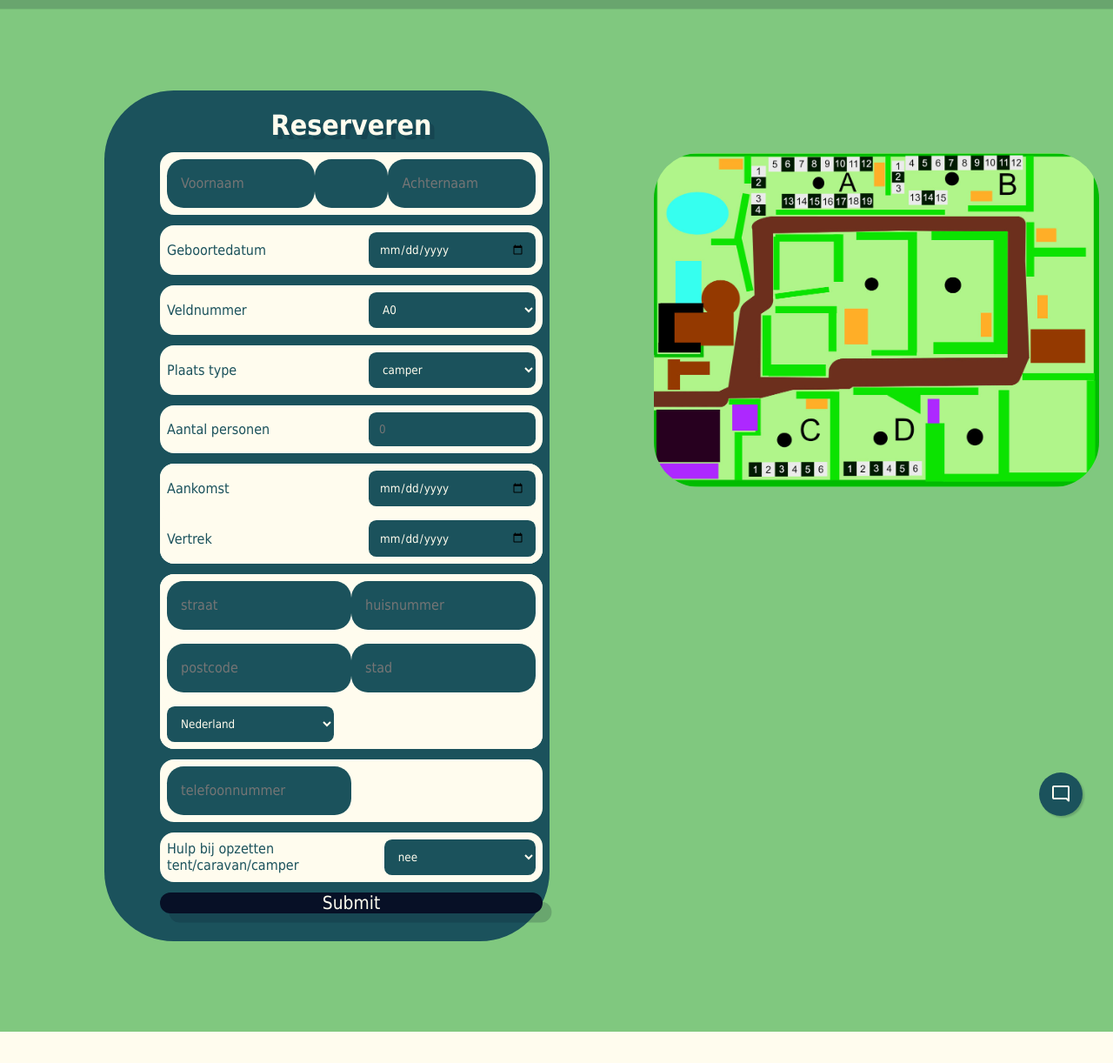
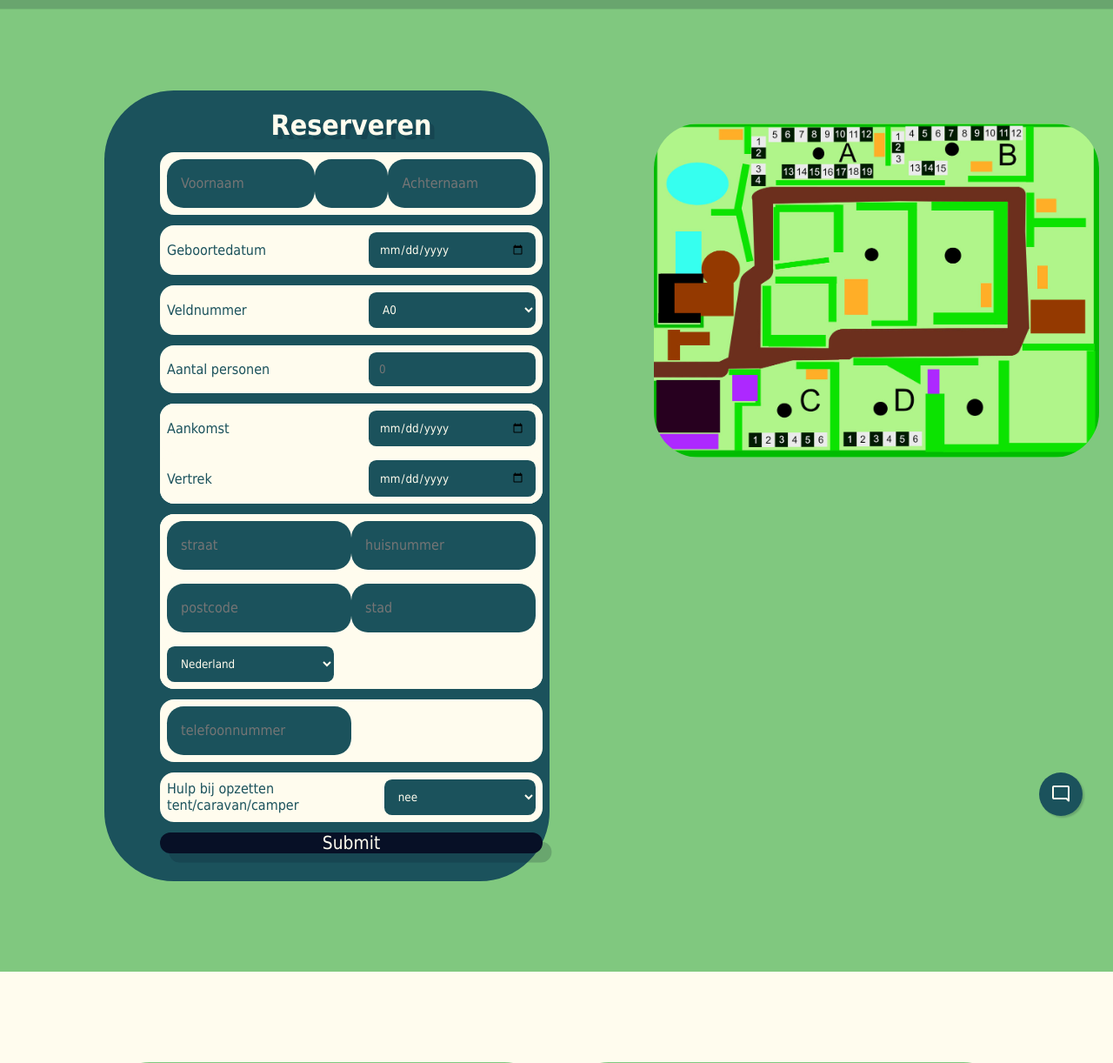
Before and after one commit to Sander470/Boer-Bert, a PHP site: page /book.php in a window 1280 px wide. Shown: the part 73-1295 px from the top of the page at 87% size. Run offline with PHP 8.4, Linux system fonts and the light colour scheme.

Commit message:
removed placeType

```diff
--- a/website/_book.php
+++ b/website/_book.php
@@ -57,15 +57,6 @@
                         <option value="A4">A4</option>
                         <option value="A5">A5</option>
                         <option disabled>etc...</option>
-                    </select>
-                </div>
-
-                <div class="formRow inlineFormRow">
-                    <label for="placeType">Plaats type</label>
-                    <select name="placeType" id="placeType" class="formInput">
-                        <option value="camper">camper</option>
-                        <option value="caravan">caravan</option>
-                        <option value="tent">tent</option>
                     </select>
                 </div>
 
```
Also changed, not shown: website/wwwroot/css/style.css (+5 -2 lines).
